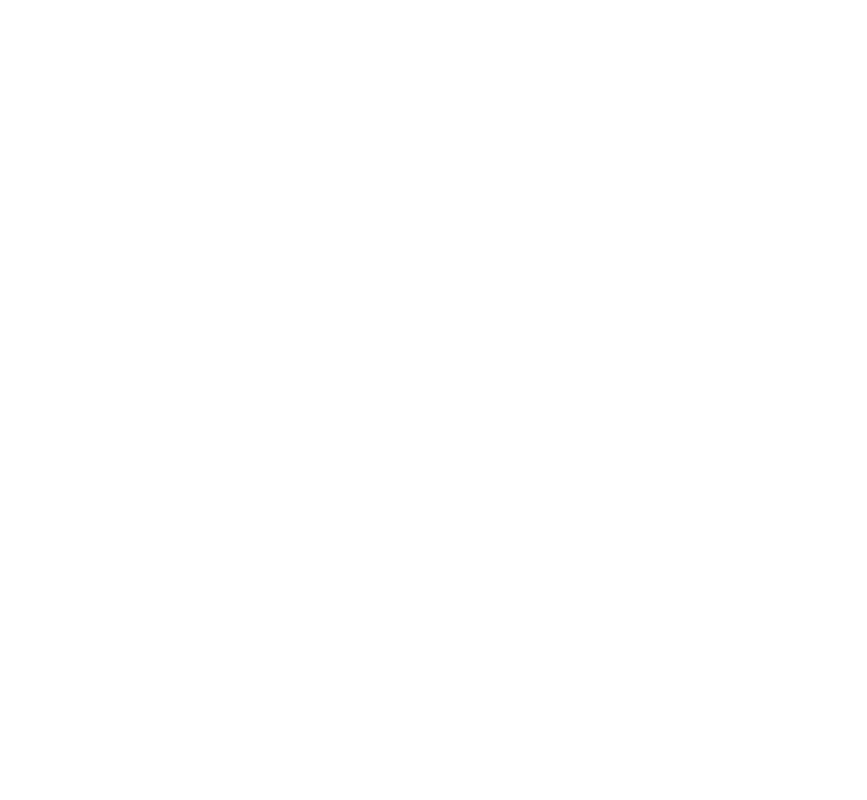
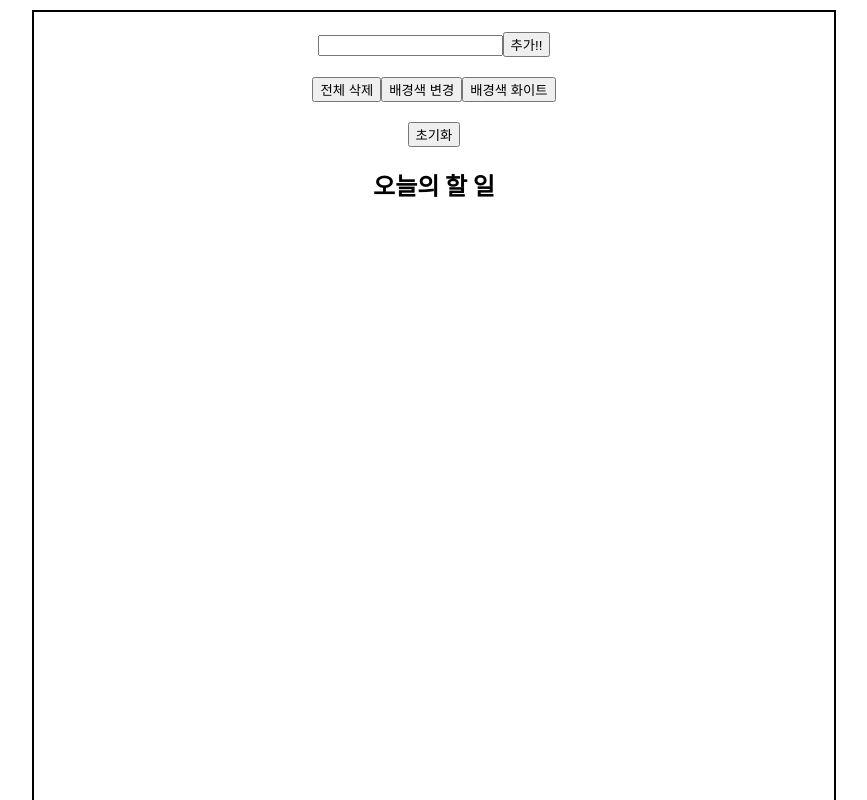
Before and after one commit to wjdwnsdnjs13/React_study, a React (Create React App) app in the folder class/: page /todoListNew in a window 1280 px wide. Before the commit this address had no page. Shown: the top 800 px of the page, without its empty margins (206-1073 px from the left). Built offline with nearby package versions, Linux system fonts and the light colour scheme.

Commit message:
todoList 과제 새로 리뉴얼

```diff
--- a/class/src/4weeks/TodoList.js
+++ b/class/src/4weeks/TodoList.js
@@ -11,7 +11,7 @@
     },]);
 
 
-    const nextId = useRef(0);
+    const nextId = useRef(1);
     const addItem = () => {
         const todo = {
             id: nextId.current,
--- /dev/null
+++ b/class/src/5weeks/Main0406.js
@@ -0,0 +1,28 @@
+import React, { useEffect, useState } from 'react'
+import ColorMessage from './component/ColorMessage'
+
+const Main0406 = () => {
+  const [num, setNum] = useState(0);
+  useEffect(() => {
+    if (num % 2 == 0) {
+      document.title = '짝수번 클릭!';
+    }
+    else {
+      document.title = '홀수번 클릭!';
+    }
+  })
+  const xx = () => {
+    alert('버튼을 클릭했어요.');
+    setNum(num + 1);
+  }
+  return (
+    <div>
+      <ColorMessage color="red" message="잘 지내셩?" />
+      <ColorMessage color="skyblue" message="잘 지낸다..." />
+      <button onClick={xx}>버튼</button>
+      <p>{num}</p>
+    </div>
+  )
+}
+
+export default Main0406
--- /dev/null
+++ b/class/src/5weeks/TodoListNew.css
@@ -0,0 +1,21 @@
+.TodoListNew{
+  margin: 10px auto;
+  text-align: center;
+  padding-top: 20px;
+  padding-left: 100px;
+  padding-right: 100px;
+  height: 1200px;
+  width: 600px;
+  border: black 2px solid;
+}
+.todoItem{
+  text-align: left;
+  width: 100%;
+}
+.item{
+  border: skyblue 1px solid;
+}
+.todoCounter{
+  text-align: right;
+  float: right;
+}
--- /dev/null
+++ b/class/src/5weeks/TodoListNew.js
@@ -0,0 +1,75 @@
+import React, { useRef, useState } from 'react'
+import TodoBoard from './component/TodoBoard';
+import './TodoListNew.css';
+
+function TodoListNew() {
+
+  const [inputValue, setInputValue] = useState("");
+  const [todoList, setTodoList] = useState([]);
+  const [bgColorCount, setBgColorCount] = useState(0);
+
+  const todoInput = document.getElementById("todoInput");
+  const nextId = useRef(1);
+  const addItem = () => {
+    if (inputValue === "") { }
+    else {
+      const todo = {
+        id: nextId.current, text: inputValue,
+      };
+      setTodoList(todoList.concat(todo));
+      nextId.current += 1;
+    }
+    todoInput.value = '';
+    setInputValue('');
+    todoInput.focus();
+  }
+  const deleteList = (id) => {
+    setTodoList(todoList.filter((value, index) => index !== id));
+  }
+
+  const enterKey = () => {
+    if (window.event.keyCode === 13) {
+      addItem();
+    }
+  }
+  const deleteAll = () => {
+    setTodoList([]);
+    todoInput.focus();
+  }
+  const clearAll = () => {
+    setTodoList([]);
+    nextId.current = 1;
+    todoInput.focus();
+  }
+  const changeBgColor = () => {
+    setBgColorCount(bgColorCount + 1);
+    if(bgColorCount%2 === 1){
+      document.body.style.backgroundColor = "lightyellow";
+    }
+    else{
+      document.body.style.backgroundColor = "lightgray";
+    }
+  }
+  const bgColorWhite = () => {
+    document.body.style.backgroundColor = "white";
+  }
+  return (
+    <div className="TodoListNew">
+      <input type="text"
+        onChange={(e) => {
+          setInputValue(e.target.value);
+        }}
+        id="todoInput"
+        onKeyUp={enterKey}
+      />
+      <button onClick={addItem}>추가!!</button><br/><br/>
+      <button onClick={deleteAll}>전체 삭제</button>
+      <button onClick={changeBgColor}>배경색 변경</button>
+      <button onClick={bgColorWhite}>배경색 화이트</button><br/><br/>
+      <button onClick={clearAll}>초기화</button>
+      <TodoBoard todoList={todoList} deleteList={deleteList} />
+    </div>
+  );
+}
+
+export default TodoListNew;
--- /dev/null
+++ b/class/src/5weeks/component/ColorMessage.js
@@ -0,0 +1,15 @@
+import React from 'react'
+
+const ColorMessage = (props) => {
+    const colorMessageStyle = {
+        color: props.color,
+        fontSize: "20px"
+    }
+    return (
+        <div>
+            <p style={colorMessageStyle}>{props.message}</p>
+        </div>
+    )
+}
+
+export default ColorMessage
--- /dev/null
+++ b/class/src/5weeks/component/TodoBoard.js
@@ -0,0 +1,20 @@
+import React from 'react'
+import TodoItem from './TodoItem'
+
+const TodoBoard = ({ todoList, deleteList }) => {
+  return (
+    <div>
+      <h2>오늘의 할 일</h2>
+      {todoList.map((item, index) => (
+        <TodoItem
+          item={item}
+          index={index}
+          key={item.id}
+          deleteList={deleteList}
+        />
+      ))}
+    </div>
+  )
+}
+
+export default TodoBoard
--- /dev/null
+++ b/class/src/5weeks/component/TodoItem.js
@@ -0,0 +1,19 @@
+import React from "react";
+
+const TodoItem = ({ item, deleteList, index }) => {
+  const { id, text } = item;
+  return (
+    <div className="todoItem">
+      [{index + 1}]
+      <div className="item">
+        <button className="deleteBtn" onClick={() => deleteList(index)}>
+          X
+        </button>
+        {text}
+        <span className="todoCounter">{id}</span>
+      </div>
+    </div>
+  );
+};
+
+export default TodoItem;
--- a/class/src/App.js
+++ b/class/src/App.js
@@ -8,7 +8,9 @@
 import Main0317 from "./0317/main0317";
 import Main0324 from "./3weeks/main0324";
 import Main0330 from "./4weeks/main0330";
+import Main0406 from "./5weeks/Main0406";
 import TodoList from "./4weeks/TodoList";
+import TodoListNew from "./5weeks/TodoListNew";
 import Main from './Main';
 
 
@@ -22,6 +24,8 @@
           <Route path='/main0324' element={<Main0324/>}/>
           <Route path='/main0330' element={<Main0330/>}/>
           <Route path='/todoList' element={<TodoList/>}/>
+          <Route path='/Main0406' element={<Main0406/>}/>
+          <Route path='/todoListNew' element={<TodoListNew/>}/>
           <Route path='/' element={<Main/>}/>
 
         </Routes>
--- a/class/src/Main.js
+++ b/class/src/Main.js
@@ -9,6 +9,8 @@
       <Link to="/main0324">3주차</Link><br/>
       <Link to="/main0330">4주차</Link><br/>
       <Link to="/todoList">todoList(과제)</Link><br/>
+      <Link to="/Main0406">5주차</Link><br/>
+      <Link to="/todoListNew">todoListNew(과제)</Link><br/>
     </div>
   )
 }
```
Also changed, not shown: class/src/5weeks/component/TodoBoardClass.js (added, +21 -0 lines), class/src/5weeks/component/TodoItemClass.js (added, +18 -0 lines).
